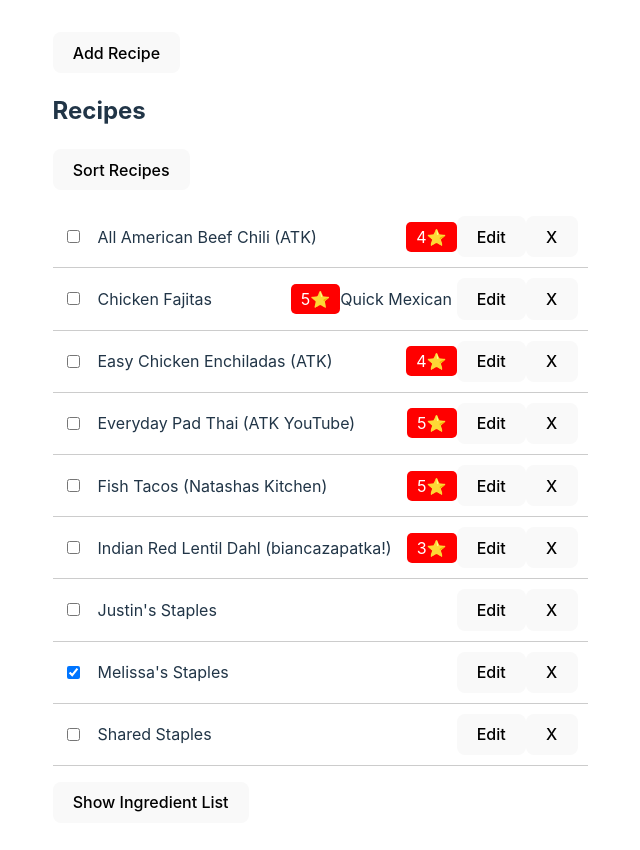
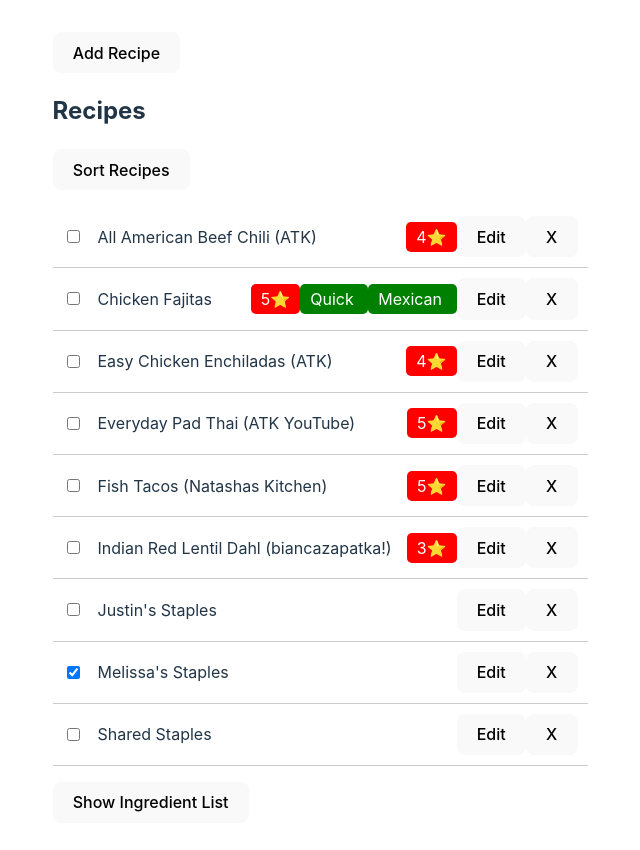
Before and after one commit to justinmcarlson/react-meal-plan-app, a React (Vite) app: page / in a window 1280 px wide. Shown: the top 850 px of the page, without its empty margins (320-960 px from the left). Built offline with nearby package versions, Linux system fonts and the light colour scheme.

Commit message:
Add unique keys to ingredient list and tags

```diff
--- a/src/Presentational/IngredientsList.jsx
+++ b/src/Presentational/IngredientsList.jsx
@@ -10,8 +10,8 @@ export default function IngredientsList({ allRecipes, openModal, closeModal }) {
       <ul>
         {checkedRecipes.map((recipe) => (
           <>
-            {recipe.ingredients.map((ingredient) => (
-              <li>{ingredient}</li>
+            {recipe.ingredients.map((ingredient, index) => (
+              <li key={`${recipe.id}-${index}`}>{ingredient}</li>
             ))}
           </>
         ))}
--- a/src/Presentational/RecipeList.jsx
+++ b/src/Presentational/RecipeList.jsx
@@ -25,8 +25,8 @@ export default function RecipeList({
               {recipe.rating &&
               <span className={styles.recipeRating}>{recipe.rating}⭐</span>
               }
-              {recipe.tags.map((tag) => (
-                <span key={tag} className={styles.recipeTags}>{tag} </span>
+              {recipe.tags.map((tag, index) => (
+                <span key={`${index}-${tag}`} className={styles.recipeTag}>{tag} </span>
               ))}
               <button onClick={() => handleEditRecipe(recipe)}>Edit</button>
               <button onClick={() => handleDelete(recipe.id)}>X</button>
```
